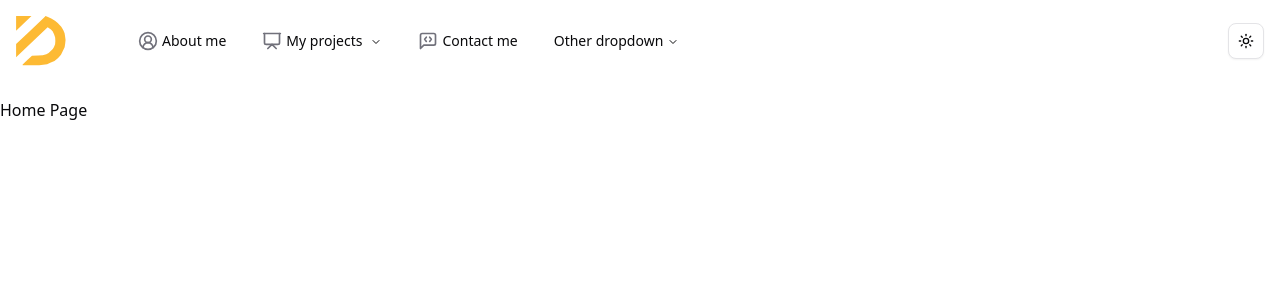
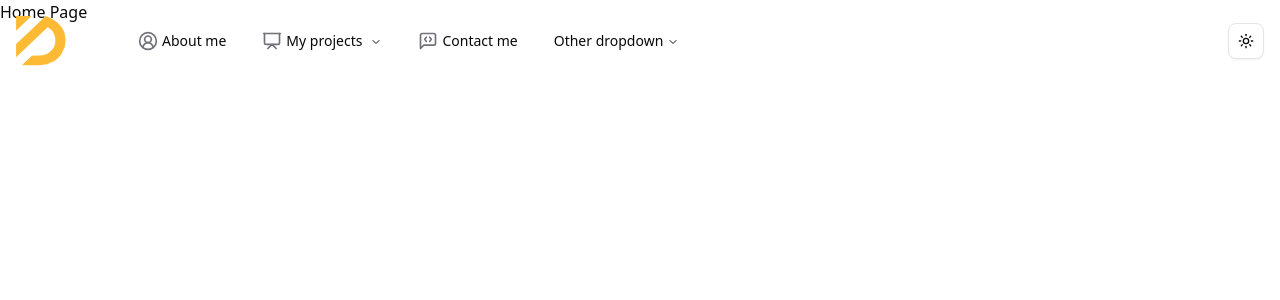
Before and after one commit to dsaavedr/portfolio_improved, a Next.js app: page / in a window 1280 px wide. Shown: the top 300 px of the page. Built offline with nearby package versions, Linux system fonts and the light colour scheme.

Commit message:
Made navbar fixed instead of sticky

```diff
--- a/src/components/Navbar/Navbar.tsx
+++ b/src/components/Navbar/Navbar.tsx
@@ -24,7 +24,7 @@ type Props = {
 
 const Navbar = ({ className }: Props) => {
   return (
-    <header className={cn("sticky top-0 z-50 px-4 pb-4", className)}>
+    <header className={cn("fixed top-0 z-50 w-full px-4 pb-4", className)}>
       <div className="mx-auto max-w-7xl">
         <nav
           data-slot="navbar"
```
